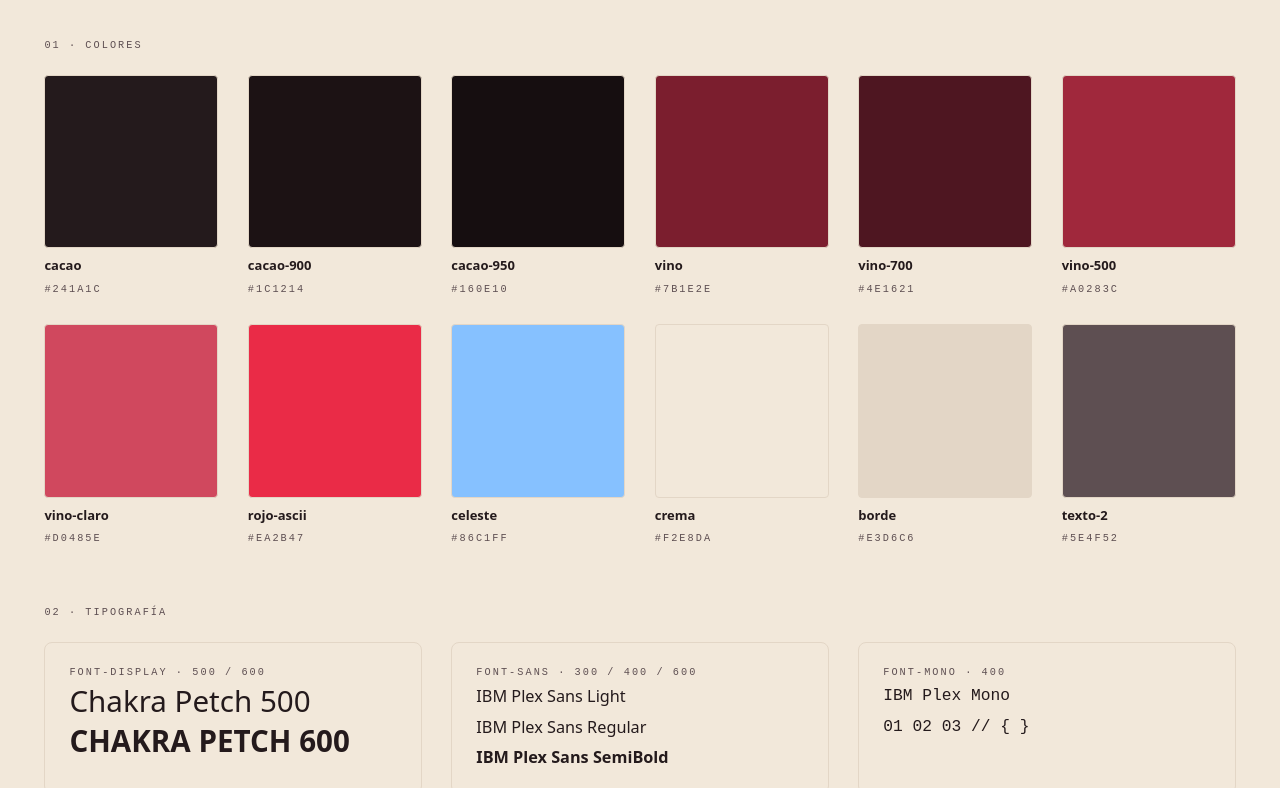
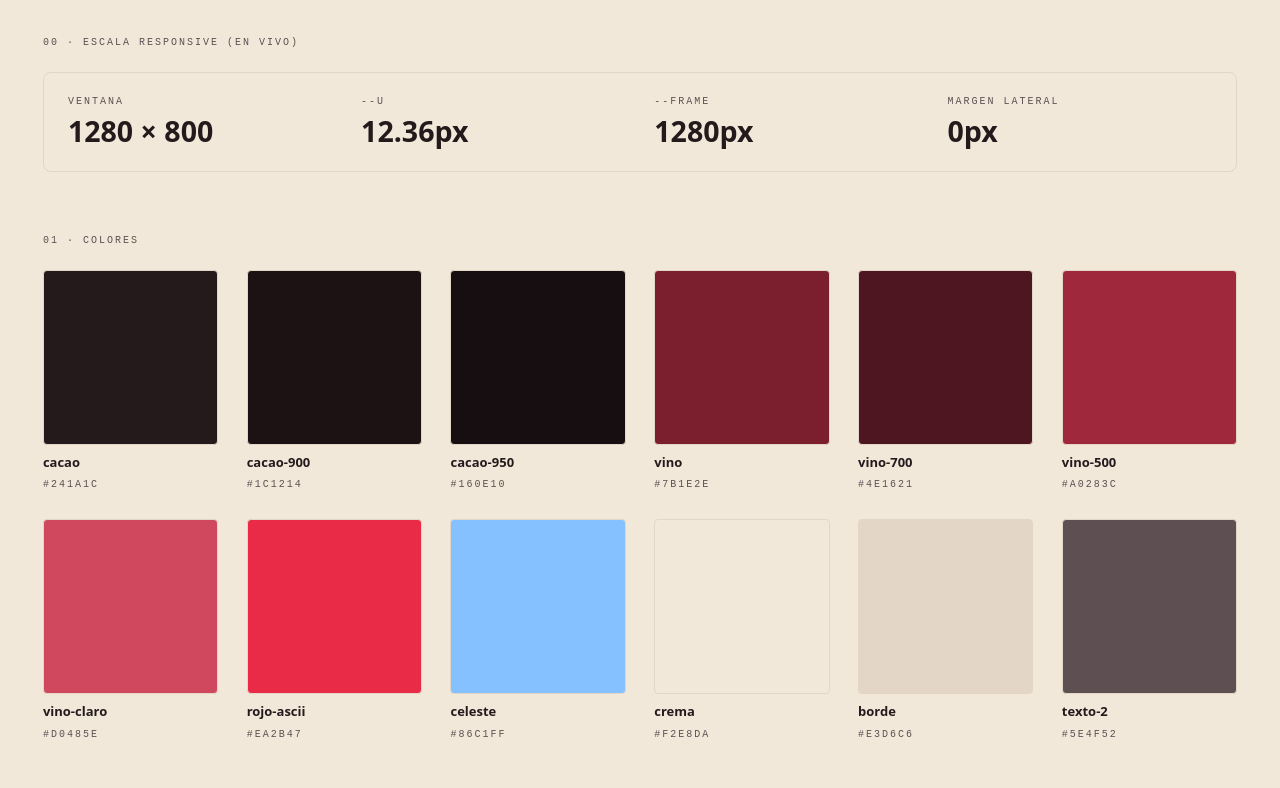
Before and after one commit to PrimeCode-corp/prime-code-landing, an Astro site: page /estilos in a window 1280 px wide. Shown: the part 166-954 px from the top of the page. Built offline with nearby package versions, Linux system fonts and the light colour scheme; Astro itself is replaced by a stand-in of ours.

Commit message:
feat: sistema de escala responsive con --u
Co-Authored-By: Claude Opus 5.5 <noreply@anthropic.com>

```diff
--- a/src/components/sections/CTA.astro
+++ b/src/components/sections/CTA.astro
@@ -2,7 +2,7 @@
 // CTA: banner con titular, texto y botón "Cotizar mi proyecto".
 ---
 
-<section id="contacto" class="flex flex-col items-center justify-center gap-6 px-gutter min-h-section-h border-t border-borde bg-crema">
+<section id="contacto" class="flex flex-col items-center justify-center gap-6 section-frame screen-section border-t border-borde bg-crema">
   <h2 class="font-display text-display-xl font-semibold uppercase text-center text-cacao">SECCIÓN 7 · CTA</h2>
   <p class="font-mono text-caption uppercase text-texto-2">#contacto · 1440 × 932</p>
 </section>
--- a/src/components/sections/Clientes.astro
+++ b/src/components/sections/Clientes.astro
@@ -2,7 +2,7 @@
 // Clientes: cuadrícula de 4 × 3 con logos en gris y la última celda con frase + botón "Cotizar".
 ---
 
-<section id="clientes" class="flex flex-col items-center justify-center gap-6 px-gutter min-h-section-h border-t border-borde bg-crema">
+<section id="clientes" class="flex flex-col items-center justify-center gap-6 section-frame screen-section-sm border-t border-borde bg-crema">
   <h2 class="font-display text-display-xl font-semibold uppercase text-center text-cacao">SECCIÓN 2 · CLIENTES</h2>
   <p class="font-mono text-caption uppercase text-texto-2">#clientes · 1440 × 932</p>
 </section>
--- a/src/components/sections/Diferenciales.astro
+++ b/src/components/sections/Diferenciales.astro
@@ -2,7 +2,7 @@
 // Diferenciales: título + botón y 5 tarjetas verticales.
 ---
 
-<section id="diferenciales" class="flex flex-col items-center justify-center gap-6 px-gutter min-h-section-h border-t border-borde bg-crema">
+<section id="diferenciales" class="flex flex-col items-center justify-center gap-6 section-frame screen-section border-t border-borde bg-crema">
   <h2 class="font-display text-display-xl font-semibold uppercase text-center text-cacao">SECCIÓN 5 · LO QUE NOS DIFERENCIA</h2>
   <p class="font-mono text-caption uppercase text-texto-2">#diferenciales · 1440 × 932</p>
 </section>
--- a/src/components/sections/Footer.astro
+++ b/src/components/sections/Footer.astro
@@ -2,7 +2,7 @@
 // Footer: 4 columnas (Prime Code, Servicios, Redes, Hablemos de tu proyecto) y fila legal.
 ---
 
-<footer id="footer" class="flex flex-col items-center justify-center gap-6 px-gutter min-h-footer-h bg-cacao-950">
+<footer id="footer" class="flex flex-col items-center justify-center gap-6 section-frame py-[max(48px,calc(var(--u)*6))] bg-cacao-950">
   <h2 class="font-display text-display-xl font-semibold uppercase text-center text-crema">FOOTER</h2>
-  <p class="font-mono text-caption uppercase text-crema/60">#footer · 1440 × 600</p>
+  <p class="font-mono text-caption uppercase text-crema/60">#footer · alto según contenido</p>
 </footer>
--- a/src/components/sections/Header.astro
+++ b/src/components/sections/Header.astro
@@ -2,7 +2,7 @@
 // Header: logo (solo el símbolo) + menú Inicio, Nosotros, Servicios ▾, Clientes, Contacto. Superpuesto al Hero (absolute), no sticky.
 ---
 
-<header id="header" class="absolute inset-x-0 top-0 z-10 flex h-header-h items-center justify-center gap-6 border-b border-dotted border-crema/30 px-gutter">
+<header id="header" class="absolute inset-x-0 top-0 z-10 flex h-header-h items-center justify-center gap-6 border-b border-dotted border-crema/30 section-frame">
   <h2 class="font-display text-display-md font-semibold uppercase text-center text-crema">HEADER</h2>
   <p class="font-mono text-caption uppercase text-crema/60">#header · 1440 × 86</p>
 </header>
--- a/src/components/sections/Hero.astro
+++ b/src/components/sections/Hero.astro
@@ -2,7 +2,7 @@
 // Hero: titular "Prime Code", subtítulo, botón "Cotizar", retrato al centro, título "Sistemas hechos a medida", tarjetas "4+ años de experiencia" y "Orden", franja "Confían en nosotros".
 ---
 
-<section id="inicio" class="relative flex flex-col items-center justify-center gap-6 px-gutter min-h-section-h bg-linear-to-b from-vino-700 to-cacao-950">
+<section id="inicio" class="relative flex flex-col items-center justify-center gap-6 section-frame screen-section bg-linear-to-b from-vino-700 to-cacao-950">
   <h2 class="font-display text-display-xl font-semibold uppercase text-center text-crema">HERO</h2>
   <p class="font-mono text-caption uppercase text-crema/60">#inicio · 1440 × 932</p>
 </section>
--- a/src/components/sections/Nosotros.astro
+++ b/src/components/sections/Nosotros.astro
@@ -2,7 +2,7 @@
 // Nosotros: párrafo, "Conoce más", tarjeta oscura con esquina recortada y tarjeta "Cómo trabajamos".
 ---
 
-<section id="nosotros" class="flex flex-col items-center justify-center gap-6 px-gutter min-h-section-h border-t border-borde bg-crema">
+<section id="nosotros" class="flex flex-col items-center justify-center gap-6 section-frame screen-section border-t border-borde bg-crema">
   <h2 class="font-display text-display-xl font-semibold uppercase text-center text-cacao">SECCIÓN 1 · NOSOTROS</h2>
   <p class="font-mono text-caption uppercase text-texto-2">#nosotros · 1440 × 932</p>
 </section>
--- a/src/components/sections/Servicios.astro
+++ b/src/components/sections/Servicios.astro
@@ -2,7 +2,7 @@
 // Servicios: título "¿Cómo te ayudamos?" y 6 filas (01–06) con fondo de franjas animado. Ocupa dos pantallas (filas 01–02 y 03–06).
 ---
 
-<section id="servicios" class="flex flex-col items-center justify-center gap-6 px-gutter min-h-section-h-2 bg-cacao-950">
+<section id="servicios" class="flex flex-col items-center justify-center gap-6 section-frame screen-section-2 bg-cacao-950">
   <h2 class="font-display text-display-xl font-semibold uppercase text-center text-crema">SECCIÓN 4 · SERVICIOS</h2>
   <p class="font-mono text-caption uppercase text-crema/60">#servicios · 1440 × 1864</p>
 </section>
--- a/src/components/sections/Soluciones.astro
+++ b/src/components/sections/Soluciones.astro
@@ -2,7 +2,7 @@
 // Soluciones: símbolo ASCII animado (isla interactiva), "Soluciones personalizadas", "TARAPOTO, PERÚ" y botones de redes.
 ---
 
-<section id="soluciones" class="flex flex-col items-center justify-center gap-6 px-gutter min-h-section-h bg-cacao-900">
+<section id="soluciones" class="flex flex-col items-center justify-center gap-6 section-frame screen-section bg-cacao-900">
   <h2 class="font-display text-display-xl font-semibold uppercase text-center text-crema">SECCIÓN 3 · SOLUCIONES PERSONALIZADAS (ASCII)</h2>
   <p class="font-mono text-caption uppercase text-crema/60">#soluciones · 1440 × 932</p>
 </section>
--- a/src/components/sections/Testimonios.astro
+++ b/src/components/sections/Testimonios.astro
@@ -2,7 +2,7 @@
 // Testimonios: título, paginación vertical, retrato, testimonio y firma.
 ---
 
-<section id="testimonios" class="flex flex-col items-center justify-center gap-6 px-gutter min-h-section-h border-t border-borde bg-crema">
+<section id="testimonios" class="flex flex-col items-center justify-center gap-6 section-frame screen-section border-t border-borde bg-crema">
   <h2 class="font-display text-display-xl font-semibold uppercase text-center text-cacao">SECCIÓN 6 · TESTIMONIOS</h2>
   <p class="font-mono text-caption uppercase text-texto-2">#testimonios · 1440 × 932</p>
 </section>
--- a/src/pages/estilos.astro
+++ b/src/pages/estilos.astro
@@ -48,13 +48,41 @@ const tarjetas = [
     <title>Estilos — Prime Code</title>
   </head>
   <body class="bg-crema text-cacao">
-    <main class="mx-auto flex max-w-ref flex-col gap-16 px-gutter py-16">
+    <main class="section-frame flex flex-col gap-16 py-16">
       <header class="flex flex-col gap-3">
         <span class="font-mono text-caption uppercase text-texto-2">Sistema de diseño · R6</span>
         <h1 class="font-display text-display-lg font-semibold uppercase">
           Guía de <span class="text-vino">estilos</span>
         </h1>
       </header>
+
+      <!-- 0. Escala responsive en vivo -->
+      <section class="flex flex-col gap-6">
+        <h2 class="font-mono text-caption uppercase text-texto-2">00 · Escala responsive (en vivo)</h2>
+        <div class="grid grid-cols-2 gap-cards rounded-lg border border-borde p-6 md:grid-cols-4">
+          <div class="flex flex-col gap-2">
+            <span class="font-mono text-caption uppercase text-texto-2">Ventana</span>
+            <span data-live="viewport" class="font-display text-display-md font-semibold">—</span>
+          </div>
+          <div class="flex flex-col gap-2">
+            <span class="font-mono text-caption uppercase text-texto-2">--u</span>
+            <span data-live="u" class="font-display text-display-md font-semibold">—</span>
+          </div>
+          <div class="flex flex-col gap-2">
+            <span class="font-mono text-caption uppercase text-texto-2">--frame</span>
+            <span data-live="frame" class="font-display text-display-md font-semibold">—</span>
+          </div>
+          <div class="flex flex-col gap-2">
+            <span class="font-mono text-caption uppercase text-texto-2">Margen lateral</span>
+            <span data-live="margin" class="font-display text-display-md font-semibold">—</span>
+          </div>
+        </div>
+        <!-- Sondas invisibles: su ancho computado resuelve --u y --frame -->
+        <div aria-hidden="true" class="pointer-events-none invisible absolute inset-x-0 h-0">
+          <div data-probe="u" class="h-0 w-(--u)"></div>
+          <div data-probe="frame" class="h-0 w-(--frame)"></div>
+        </div>
+      </section>
 
       <!-- 1. Colores -->
       <section class="flex flex-col gap-6">
@@ -145,8 +173,8 @@ const tarjetas = [
     </main>
 
     <!-- Bloque oscuro -->
-    <section class="bg-cacao-950 py-16 text-crema">
-      <div class="mx-auto flex max-w-ref flex-col gap-12 px-gutter">
+    <section class="section-frame bg-cacao-950 py-16 text-crema">
+      <div class="flex flex-col gap-12">
         <!-- Tarjeta oscura -->
         <article class="flex max-w-2xl flex-col gap-5 rounded-lg bg-cacao-900 p-10">
           <span class="font-mono text-caption uppercase text-celeste">// servicio 01</span>
@@ -188,5 +216,22 @@ const tarjetas = [
         </div>
       </div>
     </section>
+    <script>
+      const out = (k: string) => document.querySelector<HTMLElement>(`[data-live="${k}"]`)!;
+      const probe = (k: string) => document.querySelector<HTMLElement>(`[data-probe="${k}"]`)!;
+
+      function actualizar() {
+        const u = parseFloat(getComputedStyle(probe('u')).width);
+        const frame = parseFloat(getComputedStyle(probe('frame')).width);
+        const vw = document.documentElement.clientWidth;
+        out('viewport').textContent = `${vw} × ${window.innerHeight}`;
+        out('u').textContent = `${u.toFixed(2)}px`;
+        out('frame').textContent = `${frame.toFixed(0)}px`;
+        out('margin').textContent = `${((vw - frame) / 2).toFixed(0)}px`;
+      }
+
+      actualizar();
+      window.addEventListener('resize', actualizar);
+    </script>
   </body>
 </html>
--- a/src/styles/global.css
+++ b/src/styles/global.css
@@ -1,3 +1,29 @@
+/*
+ * ── Sistema de escala responsive (--u) ───────────────────────────────────
+ * Artboard de diseño: 1440 × 932 px. Los exportados vienen en vw (1vw = 14.4px).
+ * Aquí "vw" se reemplaza por --u, limitada por ancho, por alto y por un tope fijo.
+ *
+ *   --maxw  ancho máximo del contenido (para cambiarlo, editar solo esta variable)
+ *   --frame min(100%, --maxw): ancho del bloque centrado. Lleva %, así que solo
+ *           se resuelve donde se usa (padding/left de la sección). NUNCA usarlo dentro de --u.
+ *   --u     min(1vw, 1.545vh, --maxw / 100)   (1.545 = 1440 / 932)
+ *
+ * Conversión de medidas exportadas (valores arbitrarios de Tailwind):
+ *   Nvw            → calc(var(--u) * N)              ej. w-[calc(var(--u)*48.61)]
+ *   -Nvw           → calc(var(--u) * -N)             ej. mt-[calc(var(--u)*-2.3)]
+ *   max(Apx, Nvw)  → max(Apx, calc(var(--u) * N))    ej. text-[max(34px,calc(var(--u)*3.4))]
+ *   Las @keyframes pueden quedarse en vw (solo afectan a la entrada, no al layout).
+ *
+ * Elementos con posición absoluta (se ubican respecto a la sección a ancho completo,
+ * no al bloque centrado, así que hay que compensar el margen):
+ *   left: X%   → left: calc(50% + var(--frame) * (X/100 − 0.5))
+ *   left: Nvw  → left: calc((100% - var(--frame)) / 2 + var(--u) * N)
+ *   right: igual, simétrico.
+ * Ejemplo (retrato del Hero: left 21.2%, width 48.61%, centro en 45.5%):
+ *   left:  calc(50% - var(--frame) * 0.045 - var(--u) * 24.3);
+ *   width: calc(var(--u) * 48.61);
+ */
+
 @import "tailwindcss";
 
 /* ── Fuentes (@fontsource, solo pesos usados) ─────────────────── */
@@ -29,22 +55,22 @@
   --font-sans: "IBM Plex Sans", ui-sans-serif, system-ui, sans-serif;
   --font-mono: "IBM Plex Mono", ui-monospace, SFMono-Regular, monospace;
 
-  /* 3. Escala de texto fluida (ref. 1440px) */
-  --text-display-xl: max(40px, 5.56vw);
+  /* 3. Escala de texto (en --u, ref. 1440px) */
+  --text-display-xl: max(40px, calc(var(--u) * 5.56));
   --text-display-xl--line-height: 1;
-  --text-display-lg: max(36px, 4.17vw);
+  --text-display-lg: max(36px, calc(var(--u) * 4.17));
   --text-display-lg--line-height: 1.05;
-  --text-display-md: max(22px, 2.31vw);
+  --text-display-md: max(22px, calc(var(--u) * 2.31));
   --text-display-md--line-height: 1.1;
-  --text-title: max(17px, 1.39vw);
+  --text-title: max(17px, calc(var(--u) * 1.39));
   --text-title--line-height: 1.05;
-  --text-body-lg: max(15px, 1.27vw);
+  --text-body-lg: max(15px, calc(var(--u) * 1.27));
   --text-body-lg--line-height: 1.4;
-  --text-body: max(14px, 1.16vw);
+  --text-body: max(14px, calc(var(--u) * 1.16));
   --text-body--line-height: 1.45;
-  --text-body-sm: max(13px, 0.93vw);
+  --text-body-sm: max(13px, calc(var(--u) * 0.93));
   --text-body-sm--line-height: 1.5;
-  --text-caption: max(10px, 0.8vw);
+  --text-caption: max(10px, calc(var(--u) * 0.8));
   --text-caption--line-height: 1;
   --text-caption--letter-spacing: 0.2em;
 
@@ -54,14 +80,10 @@
   --radius: 4px; /* clase `rounded` */
   --radius-lg: 8px;
 
-  /* 5. Medidas y espaciado */
-  --spacing-gutter: 3.47vw; /* px-gutter → 50px a 1440px */
-  --spacing-cards: 2.31vw; /* gap-cards */
-  --spacing-section-h: 64.7vw; /* min-h-section-h → 932px a 1440px */
-  --spacing-section-h-2: calc(64.7vw * 2); /* min-h-section-h-2 → 1864px (Servicios) */
-  --spacing-footer-h: 41.7vw; /* min-h-footer-h → 600px a 1440px */
-  --spacing-header-h: max(72px, 6vw); /* h-header-h → ~86px a 1440px */
-  --container-ref: 1440px; /* max-w-ref: ancho de referencia */
+  /* 5. Medidas y espaciado (en --u) */
+  --spacing-gutter: calc(var(--u) * 3.47); /* 50px a 1440px */
+  --spacing-cards: calc(var(--u) * 2.31); /* gap-cards */
+  --spacing-header-h: max(72px, calc(var(--u) * 6)); /* h-header-h → ~86px a 1440px */
 
   /* 6. Extras */
   --shadow-offset: 4px 4px 0 var(--color-vino-claro);
@@ -93,12 +115,37 @@
   }
 }
 
+/* ── Utilidades ──────────────────────────────────────────────── */
+
 /* Retraso de animación: animate-delay-200 → 0.2s */
 @utility animate-delay-* {
   animation-delay: calc(--value(integer) * 1ms);
 }
 
+/* Fondo a todo lo ancho, contenido centrado con ancho máximo + gutter */
+@utility section-frame {
+  padding-left: calc((100% - var(--frame)) / 2 + var(--u) * 3.47);
+  padding-right: calc((100% - var(--frame)) / 2 + var(--u) * 3.47);
+}
+
+/* Alto mínimo de pantalla (px del diseño + 100vh, nunca --u) */
+@utility screen-section {
+  min-height: max(720px, 100vh);
+}
+@utility screen-section-sm {
+  min-height: max(560px, 100vh);
+}
+@utility screen-section-2 {
+  min-height: max(1440px, 200vh);
+}
+
 @layer base {
+  :root {
+    --maxw: 1440px;
+    --frame: min(100%, var(--maxw));
+    --u: min(1vw, 1.545vh, calc(var(--maxw) / 100));
+  }
+
   body {
     @apply font-sans;
   }
```
